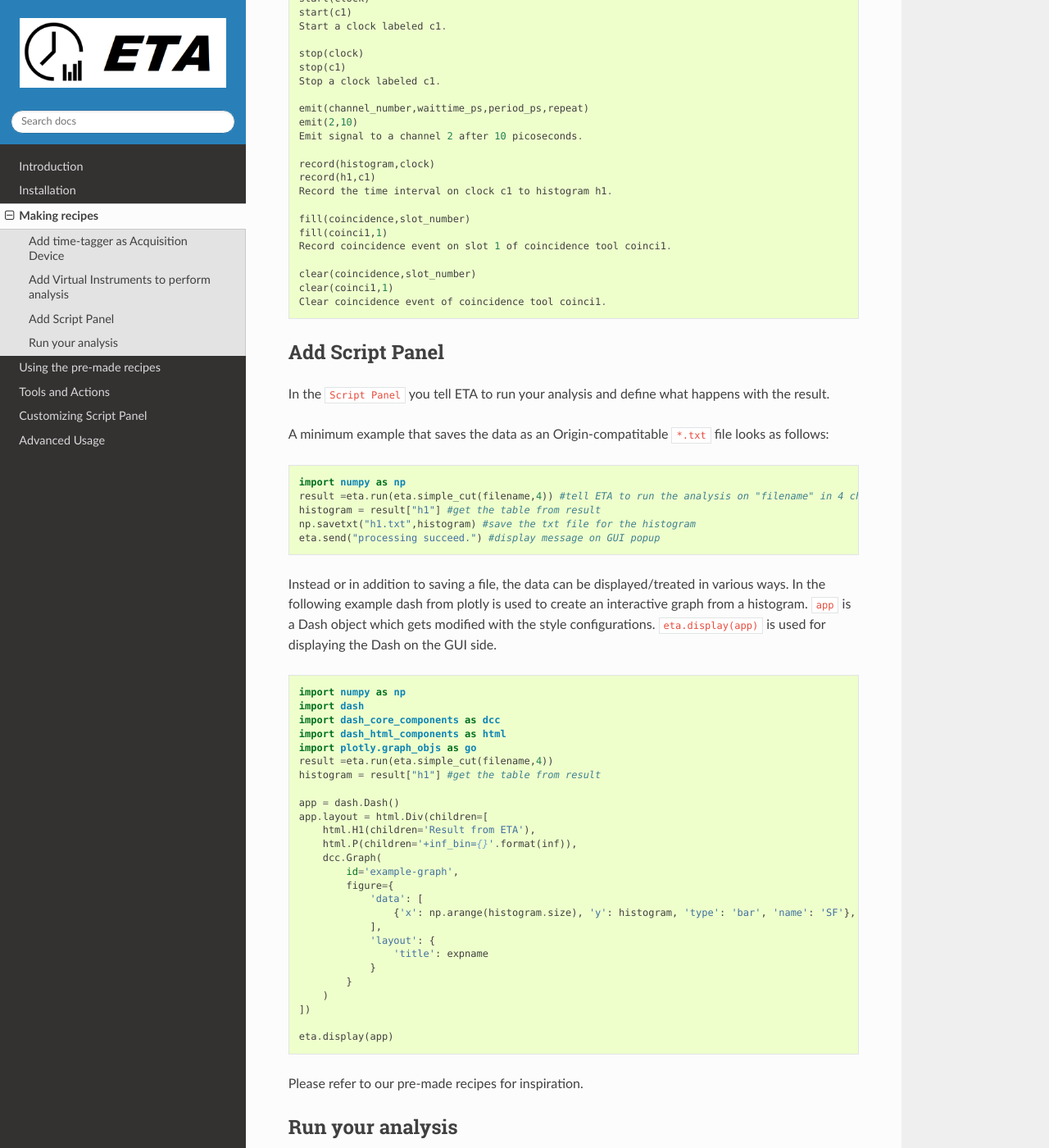
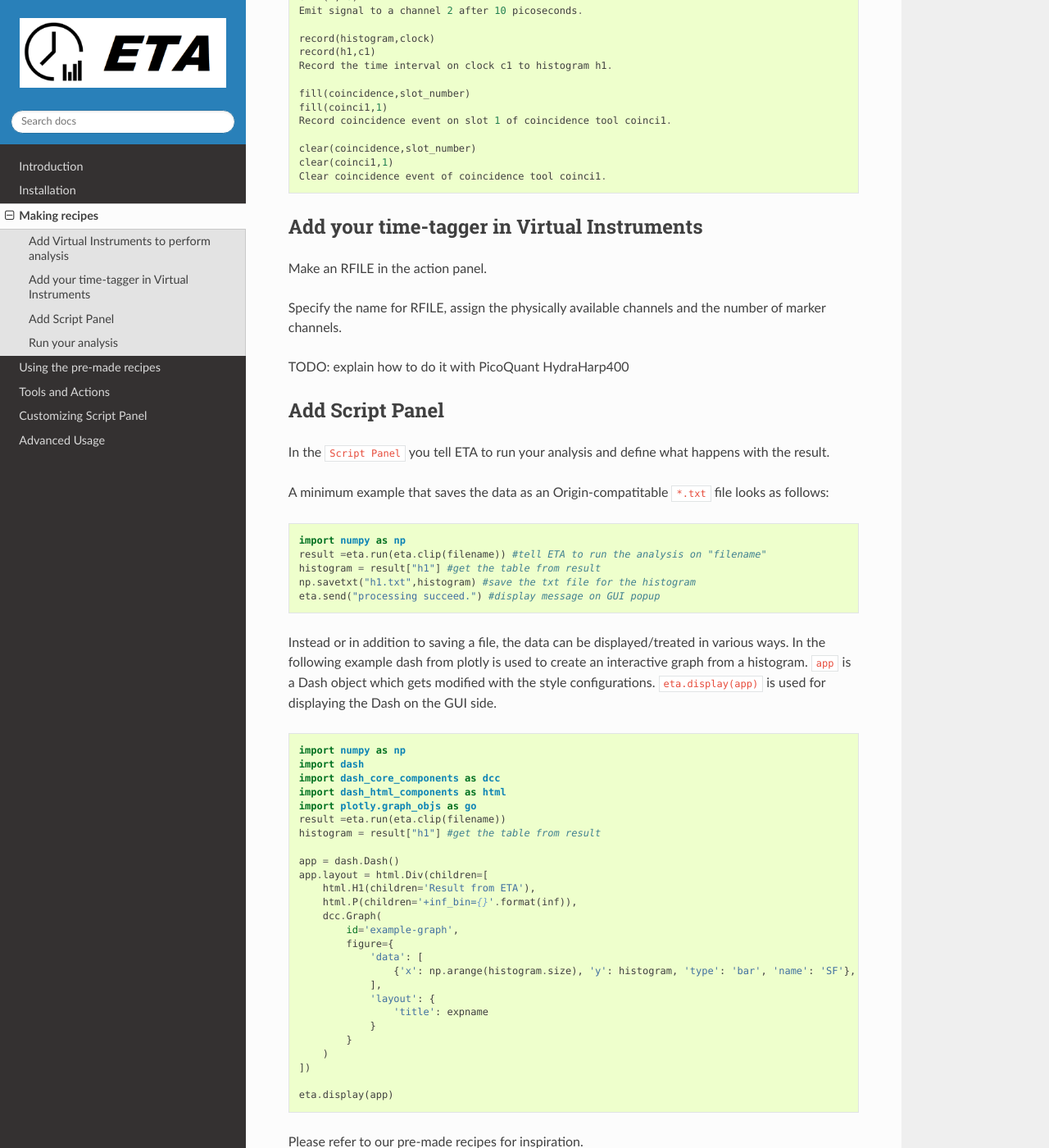
Before and after one commit to timetag/timetag.github.io, a Sphinx documentation site: the page built from docs/workflow.rst, in a window 1280 px wide and 1400 px high, scrolled down 3141 px. Shown: the whole window at 82% size. Built offline with Sphinx 7.4.7 and the Read the Docs theme 2.0.0, drawn with Linux system fonts in a browser that asks for light colours; some of the changed text lies outside the part shown.

Commit message:
Update workflow.rst

```diff
--- a/docs/workflow.rst
+++ b/docs/workflow.rst
@@ -6,12 +6,7 @@ Each ETA recipes consitis of ``Acquisition Device``, ``Virtual Instruments`` , `
 
 Here is the workflow of building an ETA recipe, if you are not using ready-made ones.
 
-Add time-tagger as Acquisition Device
---------------------------
 
-Click the ``Acquisition Device`` button on the main screen to open a dialogue.
-Specify a relatable name, the number of physically available channels and
-the number of marker channels (specific to PicoQuant HydraHarp400).
 
 Add Virtual Instruments to perform analysis
 --------------------------------------------------
@@ -141,6 +136,14 @@ TODO: explain all the analysis actions
           clear(coinci1,1)
           Clear coincidence event of coincidence tool coinci1.
 
+Add your time-tagger in Virtual Instruments
+--------------------------
+
+Make an RFILE in the action panel.
+
+Specify the name for RFILE, assign the physically available channels and the number of marker channels.
+
+TODO: explain how to do it with  PicoQuant HydraHarp400
 
 Add Script Panel
 -----------------------
@@ -151,7 +154,7 @@ A minimum example that saves the data as an Origin-compatitable ``*.txt`` file l
 .. code:: python
 
     import numpy as np
-    result =eta.run(eta.simple_cut(filename,4)) #tell ETA to run the analysis on "filename" in 4 chunks (automatic multi-threading)
+    result =eta.run(eta.clip(filename)) #tell ETA to run the analysis on "filename"
     histogram = result["h1"] #get the table from result
     np.savetxt("h1.txt",histogram) #save the txt file for the histogram
     eta.send("processing succeed.") #display message on GUI popup
@@ -168,7 +171,7 @@ In the following example dash from plotly is used to create an interactive graph
     import dash_core_components as dcc
     import dash_html_components as html
     import plotly.graph_objs as go
-    result =eta.run(eta.simple_cut(filename,4))
+    result =eta.run(eta.clip(filename))
     histogram = result["h1"] #get the table from result
 
     app = dash.Dash()
```
